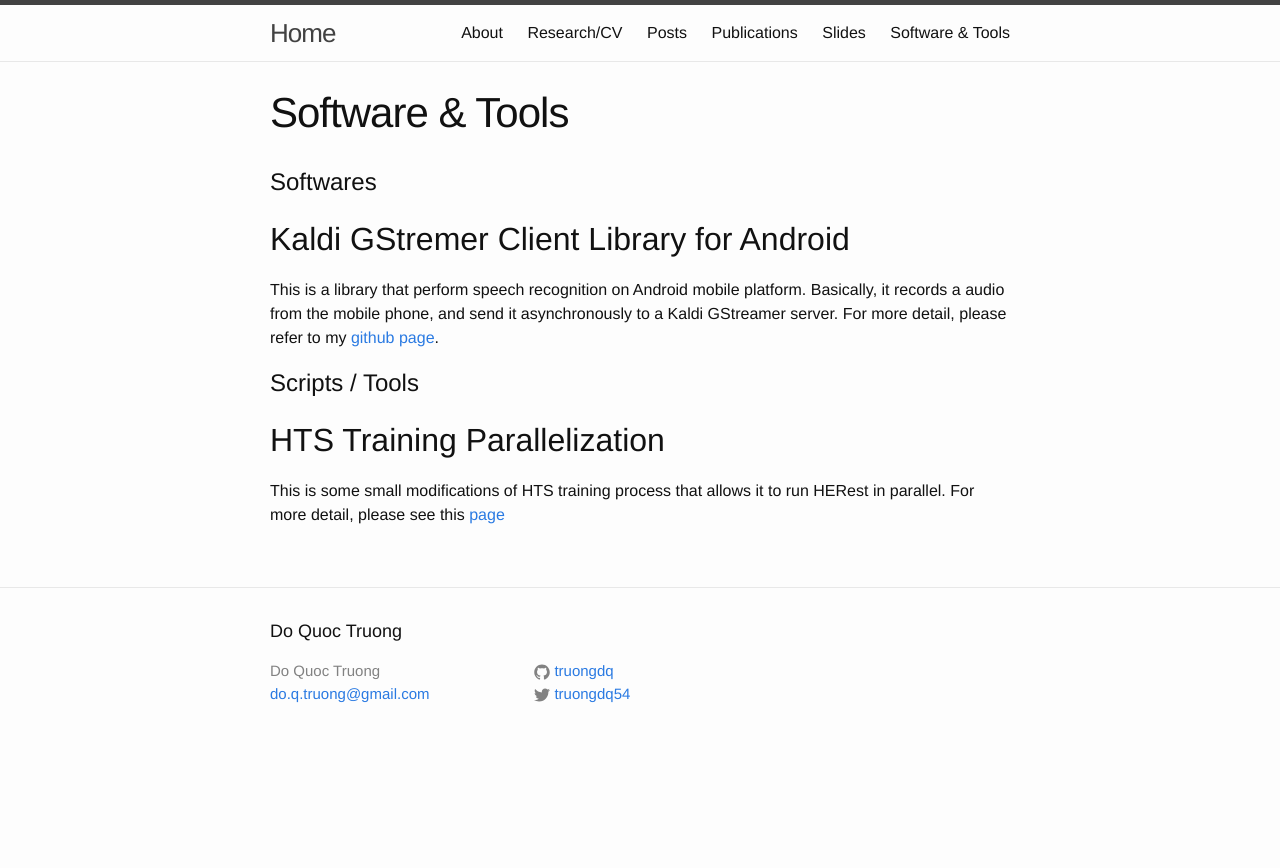
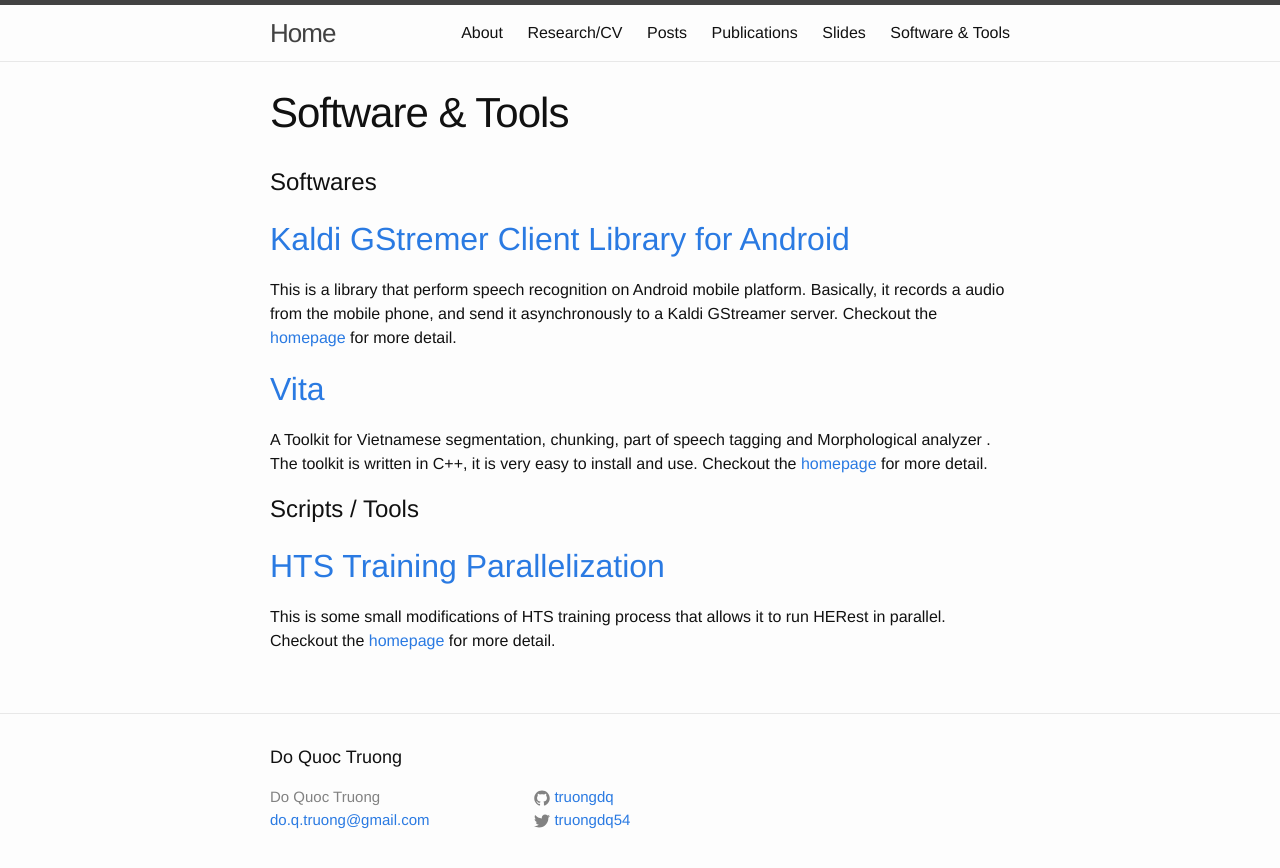
Before and after one commit to truongdo/truongdo.github.io, a Jekyll site: the page built from softwares_tools.markdown, in a window 1280 px wide. Shown: the top 868 px of the page. Built offline with Jekyll 4.4.1, drawn with Linux system fonts in a browser that asks for light colours.

Commit message:
Update software

```diff
--- a/softwares_tools.markdown
+++ b/softwares_tools.markdown
@@ -5,11 +5,14 @@ permalink: /software/
 ---
 # Softwares #
 
-## Kaldi GStremer Client Library for Android ##
-This is a library that perform speech recognition on Android mobile platform. Basically, it records a audio from the mobile phone, and send it asynchronously to a Kaldi GStreamer server. For more detail, please refer to my [github page](https://github.com/truongdq/kaldi-gstreamer-android-client).
+## [Kaldi GStremer Client Library for Android](https://github.com/truongdq/kaldi-gstreamer-android-client) ##
+This is a library that perform speech recognition on Android mobile platform. Basically, it records a audio from the mobile phone, and send it asynchronously to a Kaldi GStreamer server. Checkout the [homepage](https://github.com/truongdq/kaldi-gstreamer-android-client) for more detail.
+
+## [Vita](http://www.truongdq.com/vita) ##
+A Toolkit for Vietnamese segmentation, chunking, part of speech tagging and Morphological analyzer . The toolkit is written in C++, it is very easy to install and use. Checkout the [homepage](http://www.truongdq.com/vita) for more detail.
+
 
 # Scripts / Tools #
 
-## HTS Training Parallelization ##
-This is some small modifications of HTS training process that allows it to run HERest in parallel. For more detail, please see this
-[page]({% post_url 2015-08-17-hts-parallel %})
+## [HTS Training Parallelization]({% post_url 2015-08-17-hts-parallel %}) ##
+This is some small modifications of HTS training process that allows it to run HERest in parallel. Checkout the [homepage]({% post_url 2015-08-17-hts-parallel %}) for more detail.
```
Also changed, not shown: 2 other files.
